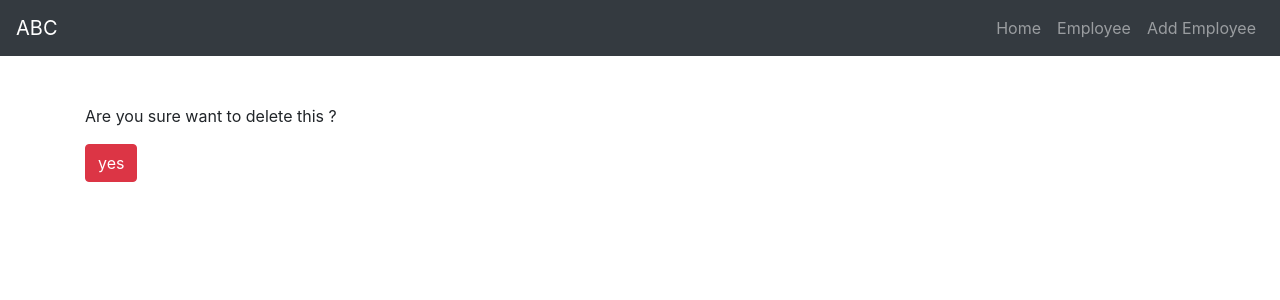
After one commit to rahulnr24/assignment, a Django app: page /employee/delete/4 in a window 1280 px wide. The commit adds this page. Shown: the top 300 px of the page. Run offline with Django 3.2, Linux system fonts and the light colour scheme; a user stored in the database is signed in; data comes from the database, SQL or seed files in the repository; both versions use the stored data as it was after the commit; some libraries are stand-ins or nearby versions.

Commit message:
updated and delete added

```diff
--- /dev/null
+++ b/employee/templates/employee/delete_employee.html
@@ -0,0 +1,23 @@
+{% extends 'base/base.html' %}
+{% load crispy_forms_tags %}
+
+{% block content %}
+
+<div class="container mt-5">
+    <div class="row">
+        <div class="col-lg-12">
+
+            <form method="post" >
+                {% csrf_token %}
+                <p>Are you sure want to delete this  ?  </p>
+                <button class="btn btn-danger" type="submit" >yes</button>
+            </form>
+
+        </div>
+    </div>
+</div>
+
+
+
+
+{% endblock %}
--- a/employee/urls.py
+++ b/employee/urls.py
@@ -5,4 +5,6 @@ urlpatterns = [
     path('home', views.home , name='home'),
     path('add-employee', views.AddEmployeeVIew.as_view(), name='add-employee'),
     path('list-employee', views.EmployeeListView.as_view(), name='list-employee'),
+    path('delete/<int:pk>', views.EmployeeDeleteView.as_view(), name='delete-employee'),
+    path('update/<int:pk>', views.EmployeeUpdateView.as_view(), name='update-employee'),
 ]
--- a/employee/views.py
+++ b/employee/views.py
@@ -21,3 +21,17 @@ class EmployeeListView(LoginRequiredMixin, ListView):
     template_name ="employee/list_employee.html"
     context_object_name="employees"
     queryset = Employee.objects.all()
+
+
+class EmployeeDeleteView(LoginRequiredMixin, DeleteView):
+    template_name ="employee/delete_employee.html"
+    queryset = Employee.objects.all()
+    success_url = reverse_lazy('list-employee')
+
+
+class EmployeeUpdateView(LoginRequiredMixin, UpdateView):
+    template_name ="employee/add_employee.html"
+    model = Employee
+    fields ="__all__"
+    queryset = Employee.objects.all()
+    success_url = reverse_lazy('list-employee')
```
Also changed, not shown: employee/templates/employee/list_employee.html (+6 -1 lines), db.sqlite3.
